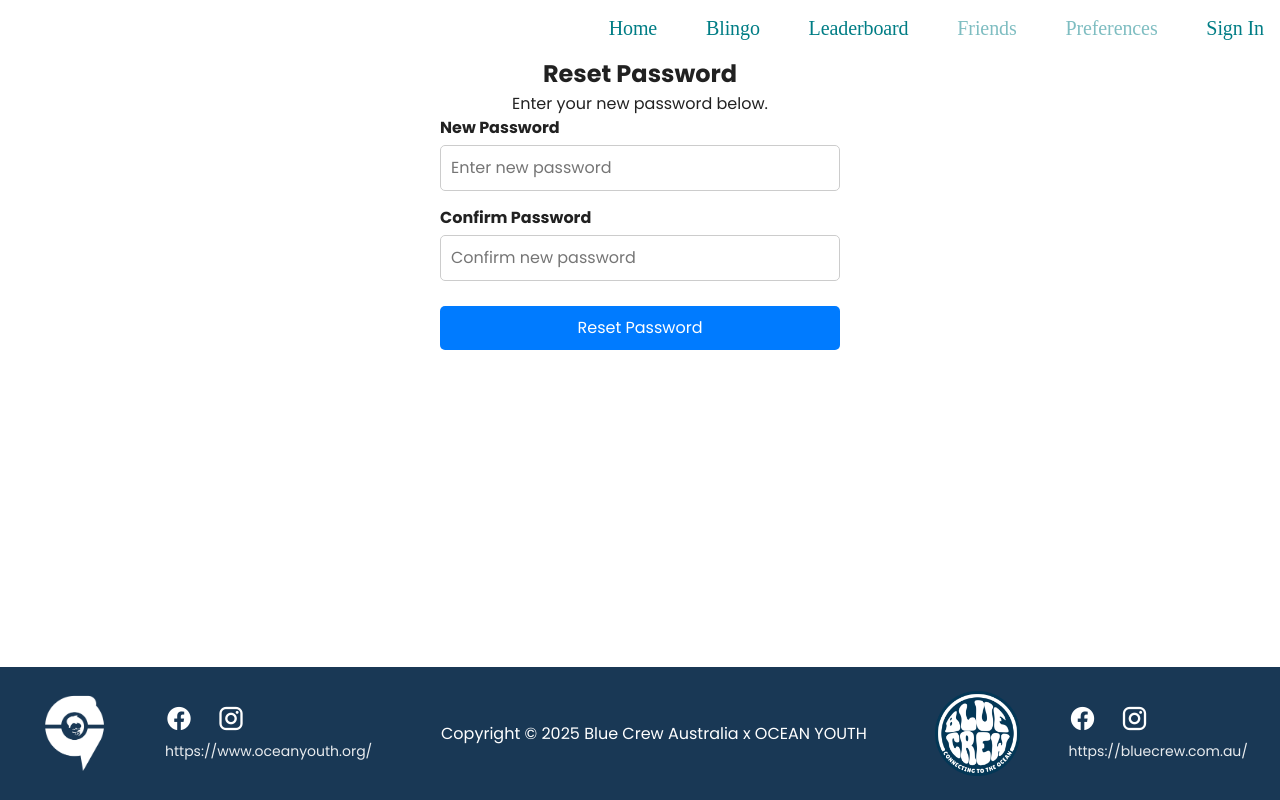
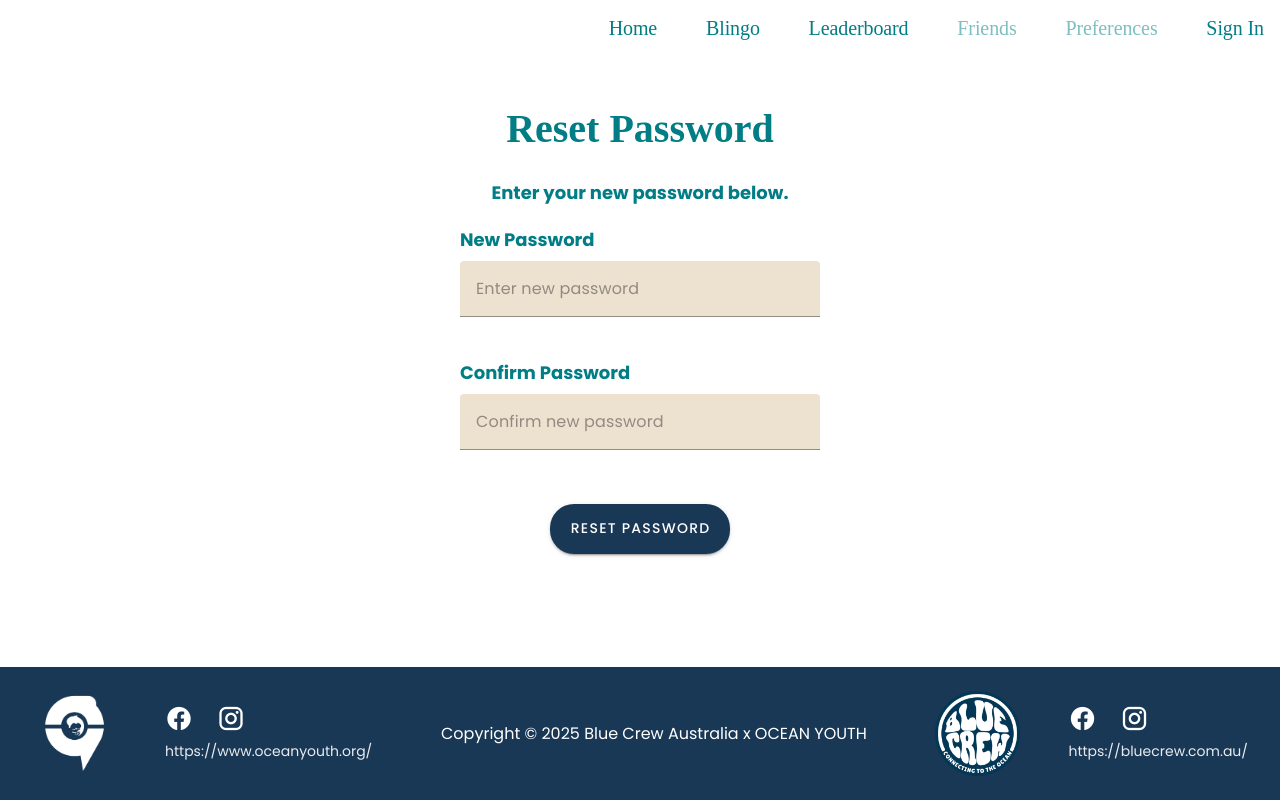
Before and after one commit to codersforcauses/bluecrew, a Vue app in the folder client/: page /forgot-password in a window 1280 px wide. Built offline with nearby package versions, Linux system fonts and the light colour scheme; no server answers; the HTML template or start-up script is replaced by a standard one; a web font is replaced by a local one.

Commit message:
updated reset password page

```diff
--- a/client/src/views/ForgotPasswordView.vue
+++ b/client/src/views/ForgotPasswordView.vue
@@ -1,37 +1,16 @@
-<template>
-  <div class="reset-password">
-    <h2>Reset Password</h2>
-    <p>Enter your new password below.</p>
-
-    <div class="input-group">
-      <label for="password">New Password</label>
-      <input id="password" v-model="password" type="password" placeholder="Enter new password" required />
-    </div>
-
-    <div class="input-group">
-      <label for="confirmPassword">Confirm Password</label>
-      <input id="confirmPassword" v-model="confirmPassword" type="password" placeholder="Confirm new password" required />
-    </div>
-
-    <button @click="resetPassword">Reset Password</button>
-
-    <p v-if="message" class="message">{{ message }}</p>
-  </div>
-</template>
-
 <script setup lang="ts">
 import { defineProps, ref } from 'vue';
+import { useMessageStore } from '@/stores/message'
 import axios from 'axios';
 
 const props = defineProps<{ token?: string }>(); // receive token as a prop
-
+const messageStore = useMessageStore()
 const password = ref('');
 const confirmPassword = ref('');
-const message = ref('');
 
 const resetPassword = async () => {
   if (password.value !== confirmPassword.value) {
-    message.value = "Passwords do not match.";
+    messageStore.showMessage('Error', 'Passwords do not match.', 'error');
     return;
   }
 
@@ -40,53 +19,82 @@ const resetPassword = async () => {
       token: props.token, // using the prop instead of useRoute
       password: password.value,
     });
-    message.value = "Password reset successfully!";
+   messageStore.showMessage('Success', 'Password has been reset', 'success');
   } catch (error) {
     console.error('Password reset failed:', error);
-    message.value = "Failed to reset password.";
+    messageStore.showMessage('Error', 'Failed to reset password. Please try again.', 'error');
   }
 };
 </script>
+<template>
+  <div class="reset-password-container">
+    <div class="reset-password">
+      <h2 class="text-primaryGreen">Reset Password</h2>
+      <p class="text-primaryGreen">Enter your new password below.</p>
+
+      <div class="input-group">
+        <label class="text-primaryGreen" for="password">New Password</label>
+        <v-text-field class="mt-2" bg-color="primaryBrown" id="password" v-model="password" type="password" placeholder="Enter new password" required />
+      </div>
+
+      <div class="input-group">
+        <label class="text-primaryGreen" for="confirmPassword">Confirm Password</label>
+        <v-text-field class="mt-2" bg-color="primaryBrown" id="confirmPassword" v-model="confirmPassword" type="password" placeholder="Confirm new password" required />
+      </div>
+
+      <v-btn class="d-flex justify-center mt-8 w-50 mx-auto" color="primaryBlue" height="50px" rounded @click="resetPassword">Reset Password</v-btn>
+
+    </div>
+  </div>
+</template>
+
 
 
 <style scoped>
+.reset-password-container {
+  display: flex;
+  justify-content: center;
+  align-items: center;
+  height: 70vh;
+}
+
+h2 {
+  font-family: "Lilita One", cursive;
+  font-size: 40px
+}
+
+p {
+  font-family: "Poppins";
+  font-size: 18px;
+  font-weight: bold;
+}
+
 .reset-password {
   max-width: 400px;
-  margin: 0 auto;
+  width: 100%;
+  padding: 20px;
   text-align: center;
 }
 
-.input-group {
-  margin-bottom: 15px;
-  text-align: left;
+.reset-password h2,
+.reset-password p,
+.reset-password .input-group,
+.reset-password .v-btn,
+.reset-password .message {
+  margin-bottom: 20px; /* Adjust the spacing as needed */
 }
 
-label {
-  display: block;
-  margin-bottom: 5px;
+.input-group {
+  text-align: left;
+  font-family: "Poppins";
+  font-size: 18px;
   font-weight: bold;
 }
 
-input {
-  width: 100%;
-  padding: 10px;
-  border: 1px solid #ccc;
-  border-radius: 5px;
-}
-
-button {
-  padding: 10px;
-  background-color: #007bff;
-  color: white;
-  border: none;
-  border-radius: 5px;
-  cursor: pointer;
-  width: 100%;
-  margin-top: 10px;
-}
-
 .message {
-  margin-top: 10px;
+  font-family: "Poppins";
+  font-size: 18px;
   font-weight: bold;
+  color: red;
 }
 </style>
```
